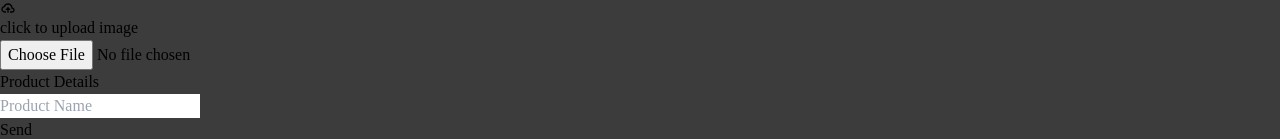
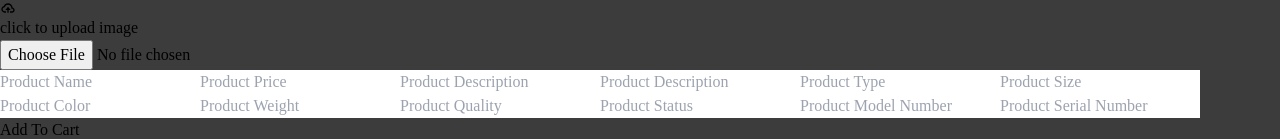
Before and after one commit to owolabijunior12/personal-project, a React (Create React App) app in the folder client/: page /adminpageadder in a window 1280 px wide. Shown: the part 925-1064 px from the top of the page. Built offline with nearby package versions, Linux system fonts and the light colour scheme; no server answers; sample sign-in values are in the browser's storage.

Commit message:
small changes

```diff
--- a/client/src/App.js
+++ b/client/src/App.js
@@ -61,6 +61,7 @@ useEffect(() => {
 }, []);
 console.log(carts?.length);
   return (
+
     <div className='min-w-[300px] h-auto  '>
            <ToastContainer
             position="top-right"
--- a/client/src/api/index.js
+++ b/client/src/api/index.js
@@ -1,6 +1,6 @@
 import axios from "axios";
 
-export const baseURL = "http://localhost:1609/" || "https://iboytech-e-commence-app-ttbq.onrender.com/";
+export const baseURL =  "https://iboytech-e-commence-app-ttbq.onrender.com/";
 console.log(`${baseURL}api/product/getAll`);
 
 
--- a/client/src/pages/AdminPageAddProduct.jsx
+++ b/client/src/pages/AdminPageAddProduct.jsx
@@ -149,7 +149,7 @@ export const DisabledButton = () => {
   };
 
   const saveProduct = () => {
-    if (!productImage || !productName) {
+    if (!productImage || !productName || !brand || !description || !productModelNumber||!productColor || !productPrice || !productType ||!productQuantity||!productSerialNumber ||!productWeight ||!productStatus || !productSize) {
     toast.warning("Required fields are missing");
     } else {
       setIsProduct(true);
@@ -181,7 +181,15 @@ export const DisabledButton = () => {
       setProductName("");
       setProductPrice("");
       setDescription("");
-
+      setBrand("");
+      setProductType("");
+      setProductColor("");
+      setProductWeight("");
+      setProductSize("");
+      setProductQuantity("");
+      setProductStatus("")
+      setProductModelNumber("");
+      setProductSerialNumber("")
     }
   };
 
@@ -189,7 +197,7 @@ export const DisabledButton = () => {
     <div className="flex items-center justify-evenly w-full flex-wrap">
       <Header/>
       <h1 className="text-4xl font-bold mt-32"> Product Details</h1>
-      <div className="bg-primary my-5 backdrop-blur-md  w-full lg:w-225 h-225 rounded-md border-2 border-dotted border-textColor cursor-pointer">
+      <div className="bg-primary my-5 mx-9 backdrop-blur-md bg-auto  w-full h-510 rounded-md border-2 border-dotted border-textColor cursor-pointer">
         {isProduct && <ImageLoader progress={progress} />}
         {!isProduct && (
           <>
@@ -205,7 +213,7 @@ export const DisabledButton = () => {
                 <img
                   src={productImage}
                   alt="uploaded_image"
-                  className="w-full h-full object-cover"
+                  className="w-full h-full bg-cover bg-center object-cover"
                 />
                 <button
                   type="button"
@@ -222,27 +230,104 @@ export const DisabledButton = () => {
         )}
       </div>
 
-      <div className="flex flex-col items-center justify-center gap-4 ">
-      <h1 className="text-4xl"> Product Details</h1>
+      <div className="flex flex-col w-full mx-9 items-center justify-center gap-4 ">
         <input
           type="text"
           placeholder="Product Name"
-          className="w-full lg:w-300 p-3 rounded-md text-base font-semibold text-textColor outline-none shadow-sm border border-textColor bg-transparent"
+          className="w-full  p-3 rounded-md text-base font-semibold text-textColor outline-none shadow-sm border border-textColor bg-transparent"
           value={productName}
           onChange={(e) => setProductName(e.target.value)}
         />
-
-        <div className="w-full lg:w-300 flex items-center justify-center lg:justify-end">
+        <input
+          type="text"
+          placeholder="Product Price"
+          className="w-full  p-3 rounded-md text-base font-semibold text-textColor outline-none shadow-sm border border-textColor bg-transparent"
+          value={productPrice}
+          onChange={(e) => setProductPrice(e.target.value)}
+        />
+        <input
+          type="text"
+          placeholder="Product Description"
+          className="w-full  p-3 rounded-md text-base font-semibold text-textColor outline-none shadow-sm border border-textColor bg-transparent"
+          value={description}
+          onChange={(e) => setDescription(e.target.value)}
+        />
+         <input
+          type="text"
+          placeholder="Product Description"
+          className="w-full  p-3 rounded-md text-base font-semibold text-textColor outline-none shadow-sm border border-textColor bg-transparent"
+          value={brand}
+          onChange={(e) => setBrand(e.target.value)}
+        />
+         <input
+          type="text"
+          placeholder="Product Type"
+          className="w-full  p-3 rounded-md text-base font-semibold text-textColor outline-none shadow-sm border border-textColor bg-transparent"
+          value={productType}
+          onChange={(e) => setProductType(e.target.value)}
+        />
+        <input
+          type="text"
+          placeholder="Product Size"
+          className="w-full  p-3 rounded-md text-base font-semibold text-textColor outline-none shadow-sm border border-textColor bg-transparent"
+          value={productSize}
+          onChange={(e) => setProductSize(e.target.value)}
+        />
+        <input
+          type="text"
+          placeholder="Product Color"
+          className="w-full  p-3 rounded-md text-base font-semibold text-textColor outline-none shadow-sm border border-textColor bg-transparent"
+          value={productColor}
+          onChange={(e) => setProductColor(e.target.value)}
+        />
+        <input
+          type="text"
+          placeholder="Product Weight"
+          className="w-full  p-3 rounded-md text-base font-semibold text-textColor outline-none shadow-sm border border-textColor bg-transparent"
+          value={productWeight}
+          onChange={(e) => setProductWeight(e.target.value)}
+        />
+         <input
+          type="text"
+          placeholder="Product Quality"
+          className="w-full  p-3 rounded-md text-base font-semibold text-textColor outline-none shadow-sm border border-textColor bg-transparent"
+          value={productQuantity}
+          onChange={(e) => setProductQuantity(e.target.value)}
+        />
+         <input
+          type="text"
+          placeholder="Product Status"
+          className="w-full  p-3 rounded-md text-base font-semibold text-textColor outline-none shadow-sm border border-textColor bg-transparent"
+          value={productStatus}
+          onChange={(e) => setProductStatus(e.target.value)}
+        />
+         <input
+          type="text"
+          placeholder="Product Model Number"
+          className="w-full  p-3 rounded-md text-base font-semibold text-textColor outline-none shadow-sm border border-textColor bg-transparent"
+          value={productModelNumber}
+          onChange={(e) => setProductModelNumber(e.target.value)}
+        />
+         <input
+          type="text"
+          placeholder="Product Serial Number"
+          className="w-full  p-3 rounded-md text-base font-semibold text-textColor outline-none shadow-sm border border-textColor bg-transparent"
+          value={productSerialNumber}
+          onChange={(e) => setProductSerialNumber(e.target.value)}
+        />
+        <div className="w-full  flex items-center justify-center lg:justify-end">
           {isProduct ? (
             <DisabledButton />
           ) : (
-            <motion.button
-              whileTap={{ scale: 0.75 }}
-              className="px-8 py-2 rounded-md border-textColor text-textColor bg-primary border hover:shadow-lg"
-              onClick={saveProduct}
-            >
-              Send
-            </motion.button>
+              <motion.button
+              whileTap={{ scale: 0.8 }}
+              transition={{ duration: 0.3}}
+             type='button'
+             onClick={saveProduct}
+             className="px-8 py-2 rounded-md border-textColor text-textColor bg-primary border hover:shadow-lg"
+              >
+               Add To Cart
+             </motion.button>
           )}
         </div>
       </div>
```
Also changed, not shown: client/src/conponent/Nav.js (added, +54 -0 lines).
